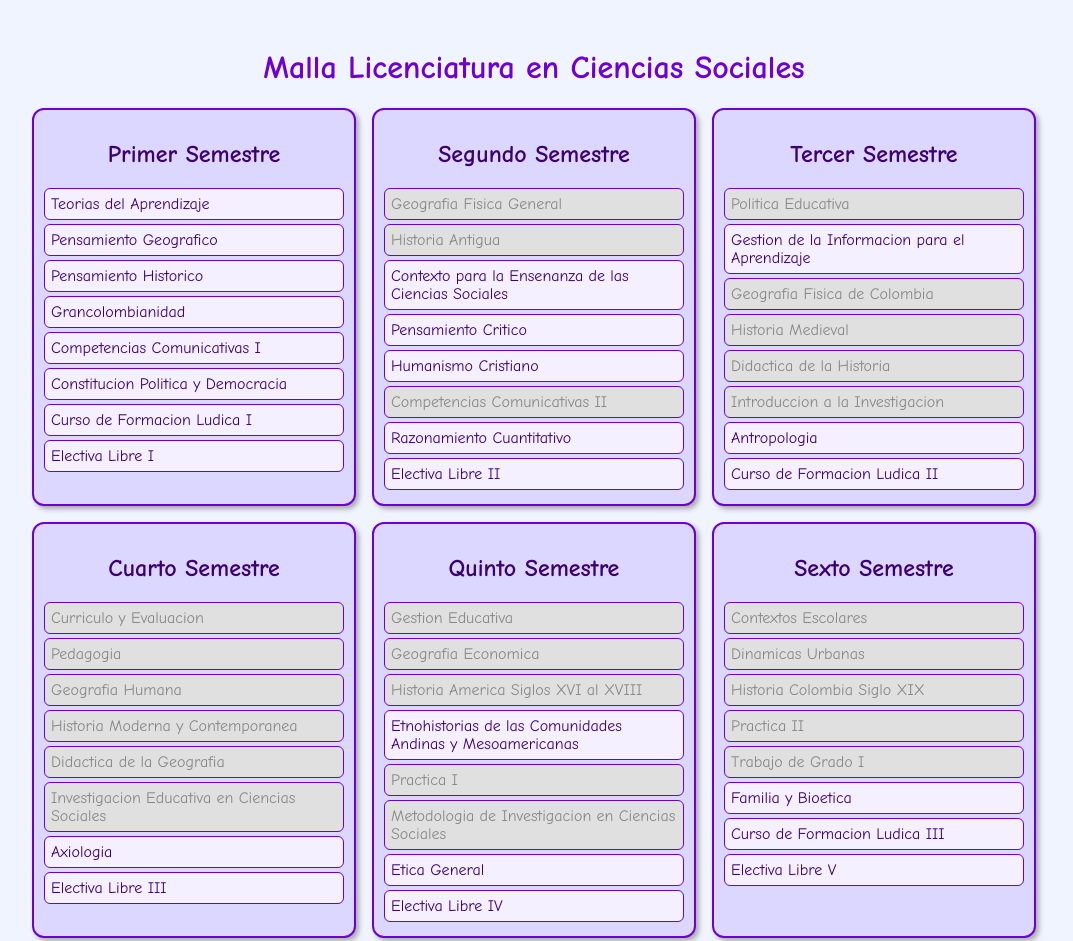
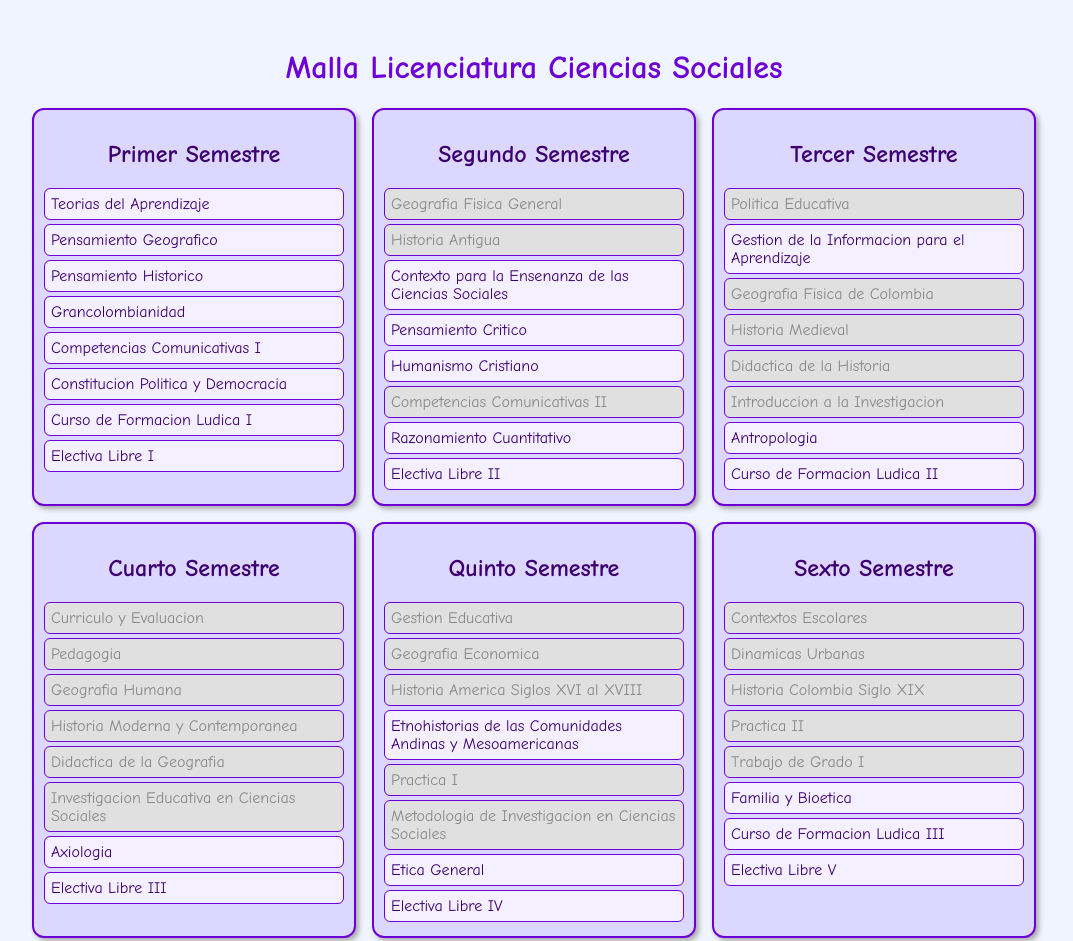
Before and after one commit to Yayaaaj/Malla-Curricular-Ciencias-Sociales, a plain HTML site: page index.html in a window 1280 px wide. Shown: the top 941 px of the page, without its empty margins (106-1179 px from the left). Drawn offline with Linux system fonts and the light colour scheme.

Commit message:
Update index.html

```diff
--- a/index.html
+++ b/index.html
@@ -3,11 +3,11 @@
 <head>
   <meta charset="UTF-8" />
   <meta name="viewport" content="width=device-width, initial-scale=1.0"/>
-  <title>Malla - LCS</title>
+  <title>Malla Licenciatura Ciencias Sociales</title>
   <link rel="stylesheet" href="estilos.css" />
 </head>
 <body>
-  <h1>Malla Licenciatura en Ciencias Sociales</h1>
+  <h1>Malla Licenciatura Ciencias Sociales</h1>
   <div id="malla"></div>
 
   <script src="script.js"></script>
```
